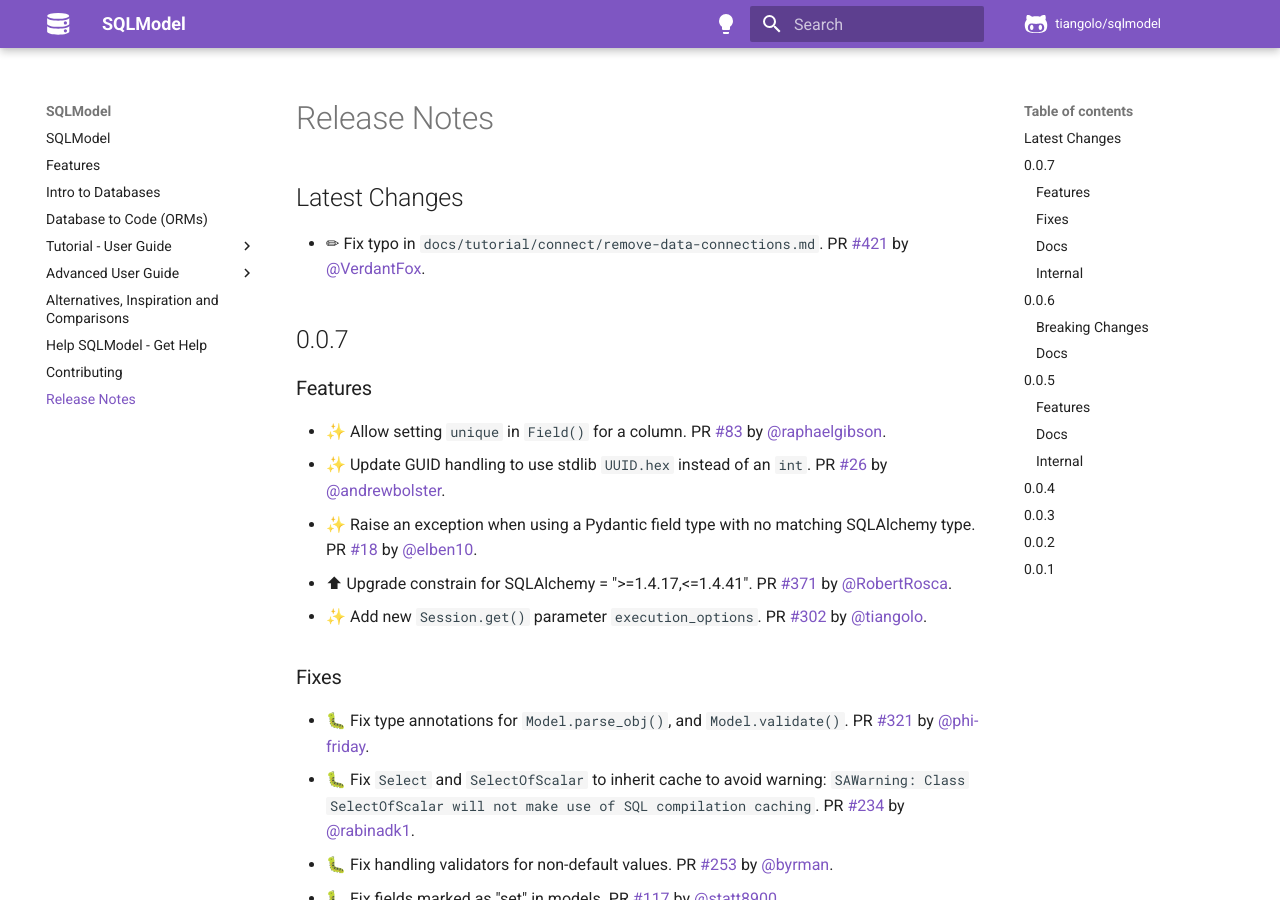
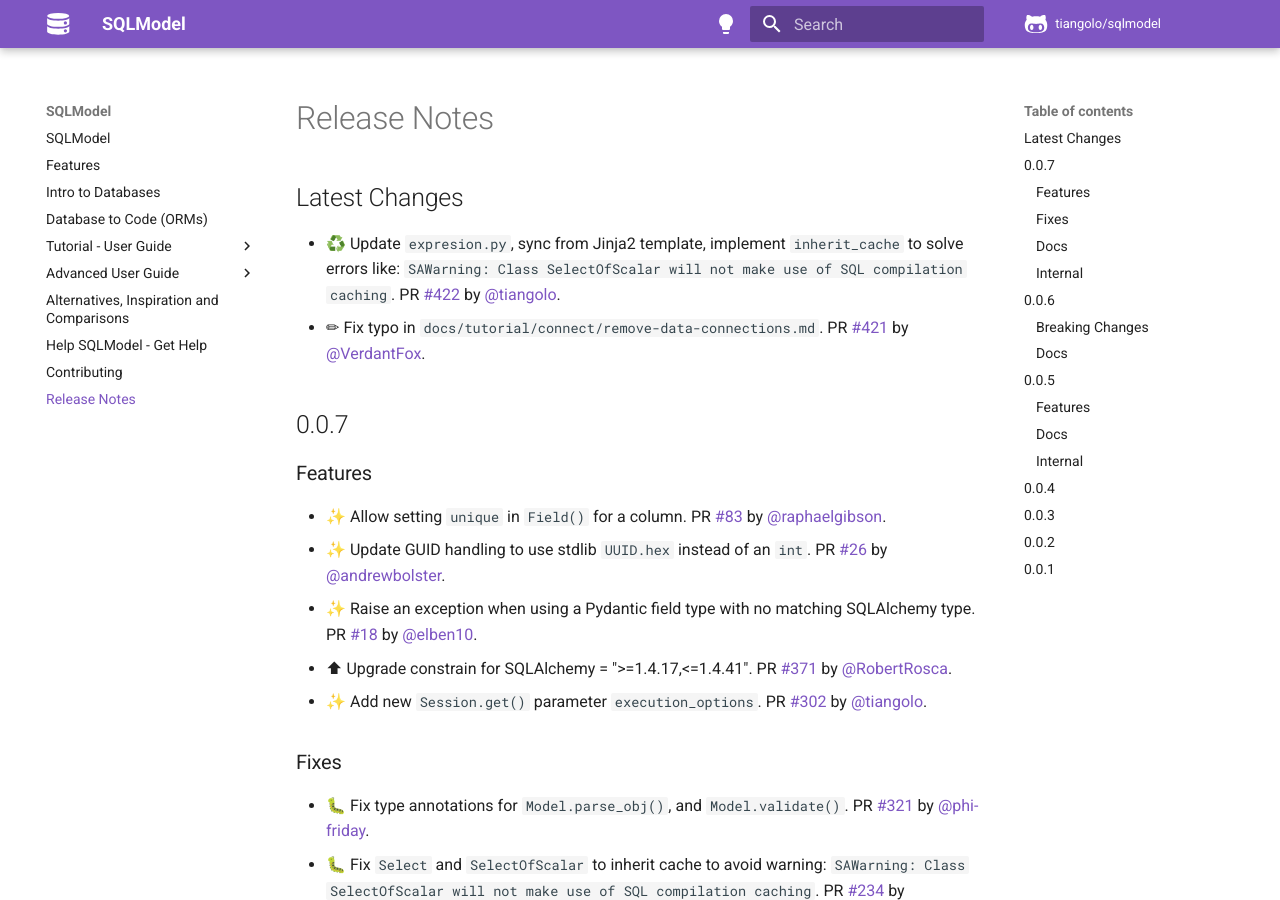
Before and after one commit to sztrakabalint/fastapi-sqlmodel, an MkDocs documentation site: the page built from docs/release-notes.md, in a window 1280 px wide and 900 px high. Built offline with MkDocs 1.6.1 and Material for MkDocs 9.7.7, drawn with Linux system fonts in a browser that asks for light colours; comment, search, counter and statistics services are not loaded.

Commit message:
📝 Update release notes

```diff
--- a/docs/release-notes.md
+++ b/docs/release-notes.md
@@ -2,6 +2,7 @@
 
 ## Latest Changes
 
+* ♻️ Update `expresion.py`, sync from Jinja2 template, implement `inherit_cache` to solve errors like: `SAWarning: Class SelectOfScalar will not make use of SQL compilation caching`. PR [#422](https://github.com/tiangolo/sqlmodel/pull/422) by [@tiangolo](https://github.com/tiangolo).
 * ✏ Fix typo in `docs/tutorial/connect/remove-data-connections.md`. PR [#421](https://github.com/tiangolo/sqlmodel/pull/421) by [@VerdantFox](https://github.com/VerdantFox).
 
 ## 0.0.7
```
